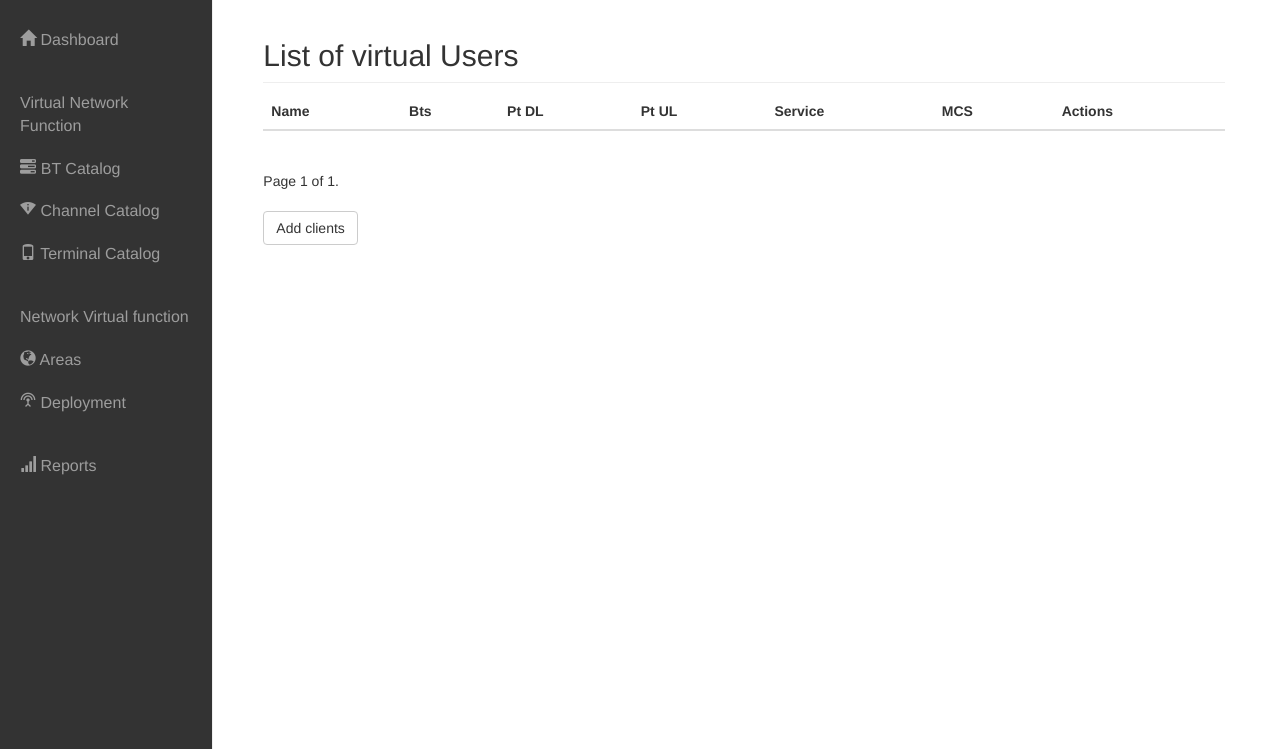
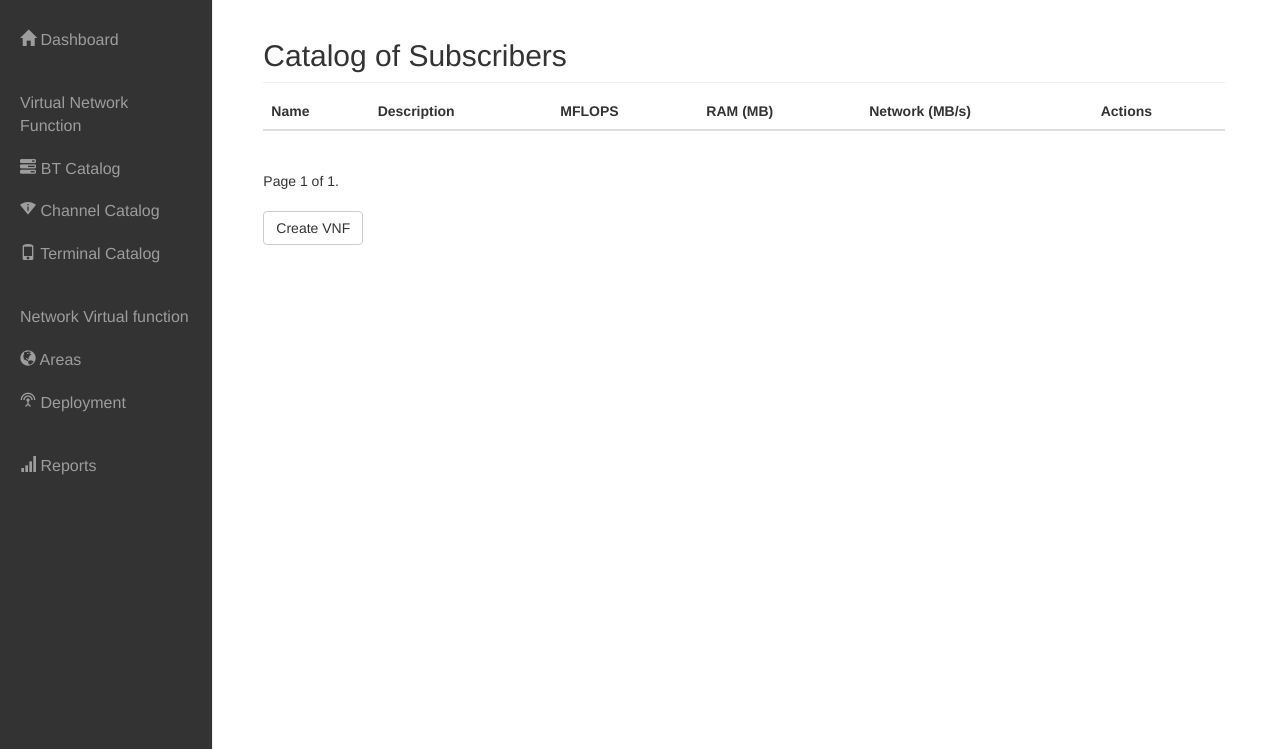
Before and after one commit to agelonch/OOCRANag, a Django app: page /users/ in a window 1280 px wide. Shown: the part 51-800 px from the top of the page. Run offline with Django 3.2, Linux system fonts and the light colour scheme; the visitor is signed in with stand-in values (Sample User, id 1); data that the repository does not hold is empty; some libraries are stand-ins or nearby versions.

Commit message:
catalogs

```diff
--- a/deployments/templates/canals/canals_list.html
+++ b/deployments/templates/canals/canals_list.html
@@ -1,7 +1,7 @@
 {% extends "base.html" %}
 
 {% block content%}
-	<h2 class="sub-header">List of virtual channels</h2>
+	<h2 class="sub-header">Catalog of virtual channels</h2>
         <div class="table-responsive">
             <table class="table table-striped">
                 <thead>
@@ -47,5 +47,5 @@
           </span>
         </div>
         </br>
-  <a href="channel_create/" class="btn btn-default" role="button">Add virtual channel</a>
+  <a href="channel_create/" class="btn btn-default" role="button">create VNF</a>
 {% endblock content %}
--- a/users/templates/users/users_list.html
+++ b/users/templates/users/users_list.html
@@ -1,31 +1,30 @@
 {% extends "base.html" %}
 
 {% block content%}
-	<h2 class="sub-header">List of virtual Users</h2>
+	<h2 class="sub-header">Catalog of Subscribers</h2>
         <div class="table-responsive">
             <table class="table table-striped">
                 <thead>
                 <tr>
                   <th>Name</th>
-                  <th>Bts</th>
-                  <th>Pt DL</th>
-                  <th>Pt UL</th>
-                  <th>Service</th>
-                  <th>MCS</th>
+                  <th>Description</th>
+                  <th>MFLOPS</th>
+                  <th>RAM (MB)</th>
+                  <th>Network (MB/s)</th>
                   <th>Actions</th>
                 </tr>
                 </thead>
                 <tbody>
-                    {% for client in object_list %}
+                    {% for vnf in object_list %}
                         <tr>
-                          <td>{{client.get_name}}</td>
-                          <td>{{client.nvf}}</td>
-                          <td>{{client.pt_dl}}</td>
-                          <td>{{client.pt_dl}}</td>
-                          <td>{{client.rb}}</td>
-                          <td>{{client.mcs}}</td>
+                          <td><a href='{{vnf.get_absolut_url}}'>{{vnf.name}}</a></td>
+                          <td>{{vnf.description}}</td>
+                          <td>{{vnf.cpu}}</td>
+                          <td>{{vnf.ram}}</td>
+                          <td>23</td>
                           <td>
-                            <a href="{{client.id}}/delete/" class="btn btn-danger" role="button">Delete</a>
+                            <a href="{{vnf.id}}/edit/" class="btn btn-default" role="button">Edit</a>
+                            <a href="{{vnf.id}}/delete/" class="btn btn-danger" role="button">Delete</a>
                           </td>
                         </tr>
                     {%endfor%}
@@ -38,14 +37,16 @@
             {% if object_list.has_previous %}
                 <a href="?page={{ object_list.previous_page_number }}">previous</a>
             {% endif %}
+
             <span class="current">
                 Page {{ object_list.number }} of {{ object_list.paginator.num_pages }}.
             </span>
+
             {% if object_list.has_next %}
                 <a href="?page={{ object_list.next_page_number }}">next</a>
             {% endif %}
           </span>
         </div>
         </br>
-  <a href="create/" class="btn btn-default" role="button">Add clients</a>
+  <a href="create/" class="btn btn-default" role="button">Create VNF</a>
 {% endblock content %}
--- a/users/views.py
+++ b/users/views.py
@@ -4,9 +4,10 @@ from django.contrib.auth import authenticate, login
 from django.http import HttpResponse, HttpResponseRedirect, Http404
 from django.core.paginator import Paginator, EmptyPage, PageNotAnInteger
 from django.shortcuts import render
-from .forms import UserForm
+from .forms import VnfForm
 from .models import Client
-from deployments.models import Nvf, Deployment
+from vnfs.models import Vnf
+from deployments.models import Nvf
 from django.contrib import messages
 from operators.models import Operator
 from .orchestration import optim, distance, mcs
@@ -16,7 +17,8 @@ def users_list(request):
     if not request.user.is_authenticated():
         return HttpResponseRedirect(reverse('login'))
 
-    queryset_list = Client.objects.filter(operator__name=request.user.username)
+    queryset_list = Vnf.objects.filter(operador__name=request.user.username).filter(type="subscriber")
+    #queryset_list = Client.objects.filter(operator__name=request.user.username).
 
     paginator = Paginator(queryset_list, 5)
     page = request.GET.get('page')
@@ -33,7 +35,7 @@ def users_list(request):
     return render(request, "users/users_list.html", context)
 
 
-def users_create(request):
+'''def users_create(request):
     if not request.user.is_authenticated():
         return HttpResponseRedirect(reverse('login'))
 
@@ -73,14 +75,30 @@ def users_create(request):
         "deploys": Deployment.objects.filter(propietario__name=request.user.username),
     }
     return render(request, "users/users_form.html", context)
+'''
+def users_create(request):
+    if not request.user.is_authenticated():
+        return HttpResponseRedirect(reverse('login'))
 
+    form = VnfForm(request.POST or None, request.FILES or None)
+    if form.is_valid():
+        instance = form.save(commit=False)
+        instance.operador = get_object_or_404(Operator, name=request.user.username)
+        instance.type = "subscriber"
+        messages.success(request, "Successfully created!", extra_tags="alert alert-success")
+        instance.save()
+        return redirect("users:list")
+    context = {
+        "user": request.user.username,
+        "form": form,
+    }
+    return render(request, "users/vnf_form.html", context)
 
 def users_delete(request, id=None):
     if not request.user.is_authenticated():
         return HttpResponseRedirect(reverse('login'))
 
-    instance = get_object_or_404(Client, id=id)
-    nvf = get_object_or_404(Nvf, id=instance.nvf.id)
+    instance = get_object_or_404(Vnf, id=id)
     instance.delete()
     messages.success(request, "Subscriber successfully deleted!", extra_tags="alert alert-success")
     return redirect("users:list")
--- a/vnfs/models.py
+++ b/vnfs/models.py
@@ -11,10 +11,11 @@ class Vnf(models.Model):
     description = models.TextField(null=True, blank=True, default="SDN code for launch pyshical layer LTE TX")
     cpu = models.IntegerField(null=True, blank=True, default=20)
     ram = models.IntegerField(null=True, blank=True, default=512)
+    type = models.CharField(max_length=120,null=True, blank=True)
     update = models.DateTimeField(auto_now=True, auto_now_add=False)
     script = models.TextField(null=True, blank=True,
                               default="cd /home/nodea/DADES_TX/srsLTE/build/srslte/examples\n./pdsch_enodeb_multiUser -l 0.3 -g 40.0 -p 6 -i rfc793.txt -o prova.txt")
-    image = models.CharField(max_length=120, null=True, blank=True, default="TX_LTE")
+    image = models.CharField(max_length=120, null=True, blank=True, default="UBU1404SERVER6GUHD380srsLTE_AUTOSTART")
     timestamp = models.DateTimeField(auto_now=False, auto_now_add=True)
 
     def __unicode__(self):
--- a/vnfs/templates/vnfs/vnf_list.html
+++ b/vnfs/templates/vnfs/vnf_list.html
@@ -1,7 +1,7 @@
 {% extends "base.html" %}
 
 {% block content%}
-	<h2 class="sub-header">Catalog of VNF</h2>
+	<h2 class="sub-header">Catalog of Base Stations</h2>
         <div class="table-responsive">
             <table class="table table-striped">
                 <thead>
--- a/vnfs/views.py
+++ b/vnfs/views.py
@@ -6,9 +6,7 @@ from operators.models import Operator
 from .forms import VnfForm
 from django.contrib import messages
 from django.core.urlresolvers import reverse
-from .authentication import auth
 
-#from aloeoCLI.VNFM.vnfs.vnfs import create
 
 from django.contrib.auth.decorators import login_required
 
@@ -17,7 +15,7 @@ def vnf_list(request):
     if not request.user.is_authenticated():
         return HttpResponseRedirect(reverse('login'))
 
-    queryset_list = Vnf.objects.filter(operador__name=request.user.username)
+    queryset_list = Vnf.objects.filter(operador__name=request.user.username).filter(type="bts")
 
     paginator = Paginator(queryset_list, 5)
     page = request.GET.get('page')
@@ -42,6 +40,7 @@ def vnf_create(request):
     if form.is_valid():
         instance = form.save(commit=False)
         instance.operador = get_object_or_404(Operator, name=request.user.username)
+        instance.type = "bts"
         # results = create(auth(request.user.username),request.user.username,form.cleaned_data.get("name"), form.cleaned_data.get("description"))
         messages.success(request, "Successfully created!", extra_tags="alert alert-success")
         # instance.cpu = results[0][0]
```
Also changed, not shown: deployments/admin.py (+1 -14 lines), deployments/forms.py (+1 -12 lines), deployments/models.py (+4 -22 lines), deployments/views.py (+12 -8 lines), users/forms.py (+11 -1 lines), users/templates/users/vnf_form.html (added, +10 -0 lines), users/models.py (line endings or trailing spaces).
